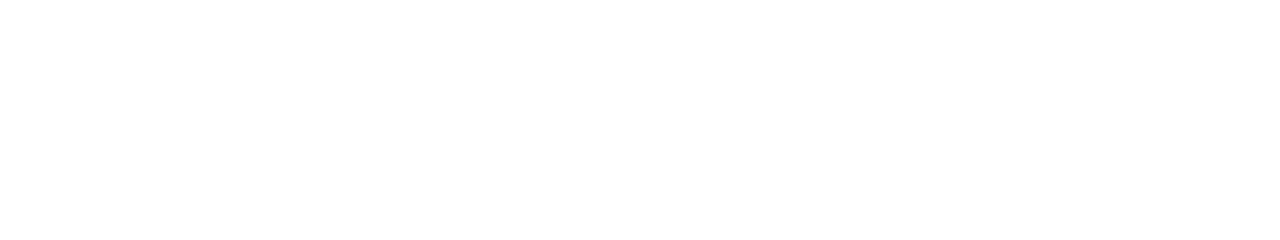
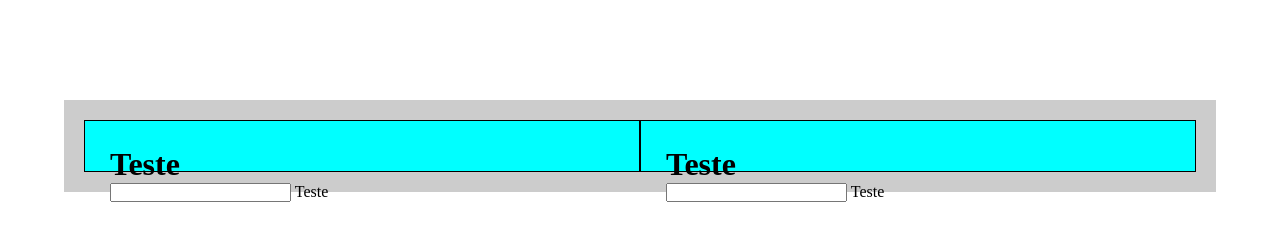
Before and after one commit to DanielVitorr/Ferramenta.Log, a plain HTML site: page teste.html in a window 1280 px wide. Drawn offline with Linux system fonts and the light colour scheme.

Commit message:
Atualização

```diff
--- a/css/home.css
+++ b/css/home.css
@@ -202,3 +202,4 @@ body{
     font-weight: 500;
     color: #000;
     margin-top: 12px;
+}
--- /dev/null
+++ b/style.css
@@ -0,0 +1,131 @@
+* {
+   margin: 0;
+   padding: 0;
+   box-sizing: border-box;
+}
+/* body {
+    overflow: hidden;
+}
+.card {
+    position: absolute;
+    right: 0;
+    width: 600px;
+    height: 350px;
+    display: flex;
+    background: #ccc;
+    align-items: center;
+    transition: 0.5s;
+}
+.circle {
+    position: relative;
+    top: 0;
+    right: 0;
+    width: 100%;
+    height: 100%;
+    overflow: hidden;
+    flex: 1;
+}
+.circle {
+    position: absolute;
+    top: 0;
+    right: 0;
+    width: 30%;
+    height: 20%;
+    background: #ff0000;
+    clip-path: polygon(25% 0%, 100% 0%, 100% 100%, 25% 100%, 0% 50%);
+    transition: 0.5s;
+    flex: 1;
+}
+.circle:hover {
+    background: #ff00ee;
+    width: 35%;
+    height: 50%;
+}
+.circle .content {
+    position: relative;
+    width: 50%;
+    left: 100%;
+    padding: 20px 20px 20px 20px;
+    transition: 0.5s;
+    opacity: 0;
+    visibility: hidden;
+}
+.circle:hover .content {
+    left: 100px;
+    opacity: 1;
+    visibility: visible;
+}
+.card:hover {
+    flex: 2;
+}
+
+quadrado
+
+.card .quadrado {
+    position: relative;
+    top: 20%;
+    right: 0;
+    width: 100%;
+    height: 100%;
+    overflow: hidden;
+}
+.card .quadrado {
+    position: absolute;
+    top: 20%;
+    right: 0;
+    width: 30%;
+    height: 20%;
+    background: #ff0000;
+    clip-path: polygon(25% 0%, 100% 0%, 100% 100%, 25% 100%, 0% 50%);
+    transition: 0.5s;
+}
+.quadrado:hover {
+    background: #ff00ee;
+    width: 35%;
+    height: 50%;
+}
+.quadrado .content2 {
+    position: relative;
+    width: 50%;
+    left: 100%;
+    padding: 20px 20px 20px 20px;
+    transition: 0.5s;
+    opacity: 0;
+    visibility: hidden;
+}
+.quadrado:hover .content2 {
+    left: 100px;
+    opacity: 1;
+    visibility: visible;
+} */
+
+.card {
+    background-color: #ccc;
+    width: 90%;
+    margin: 100px auto;
+    display: flex;
+    padding: 20px;
+}
+.circle {
+    background-color: aqua;
+    height: 50px;
+    padding: 25px;
+    flex: 1;
+    transition: 0.5s;
+    border: 1px solid #000;
+}
+.quadrado {
+    background-color: aqua;
+    height: 50px;
+    padding: 25px;
+    flex: 1;
+    transition: 0.5s;
+    border: 1px solid #000;
+}
+.circle:hover {
+    flex: 3;
+    padding: 100px;
+}
+.quadrado:hover {
+    flex: 3;
+}
--- a/teste.html
+++ b/teste.html
@@ -1,12 +1,28 @@
 <!DOCTYPE html>
-<html lang="en">
+<html lang="pt-br">
 <head>
     <meta charset="UTF-8">
     <meta http-equiv="X-UA-Compatible" content="IE=edge">
     <meta name="viewport" content="width=device-width, initial-scale=1.0">
     <title>Document</title>
+    <link rel="stylesheet" href="style.css">
 </head>
 <body>
-
+    <div class="card">
+        <div class="circle">
+            <div class="content">
+                <h1>Teste</h1>
+                <input type="text">
+                <label>Teste</label>
+            </div>
+        </div>
+        <div class="quadrado">
+            <div class="content2">
+                <h1>Teste</h1>
+                <input type="text">
+                <label>Teste</label>
+            </div>
+        </div>
+    </div>
 </body>
 </html>
```
